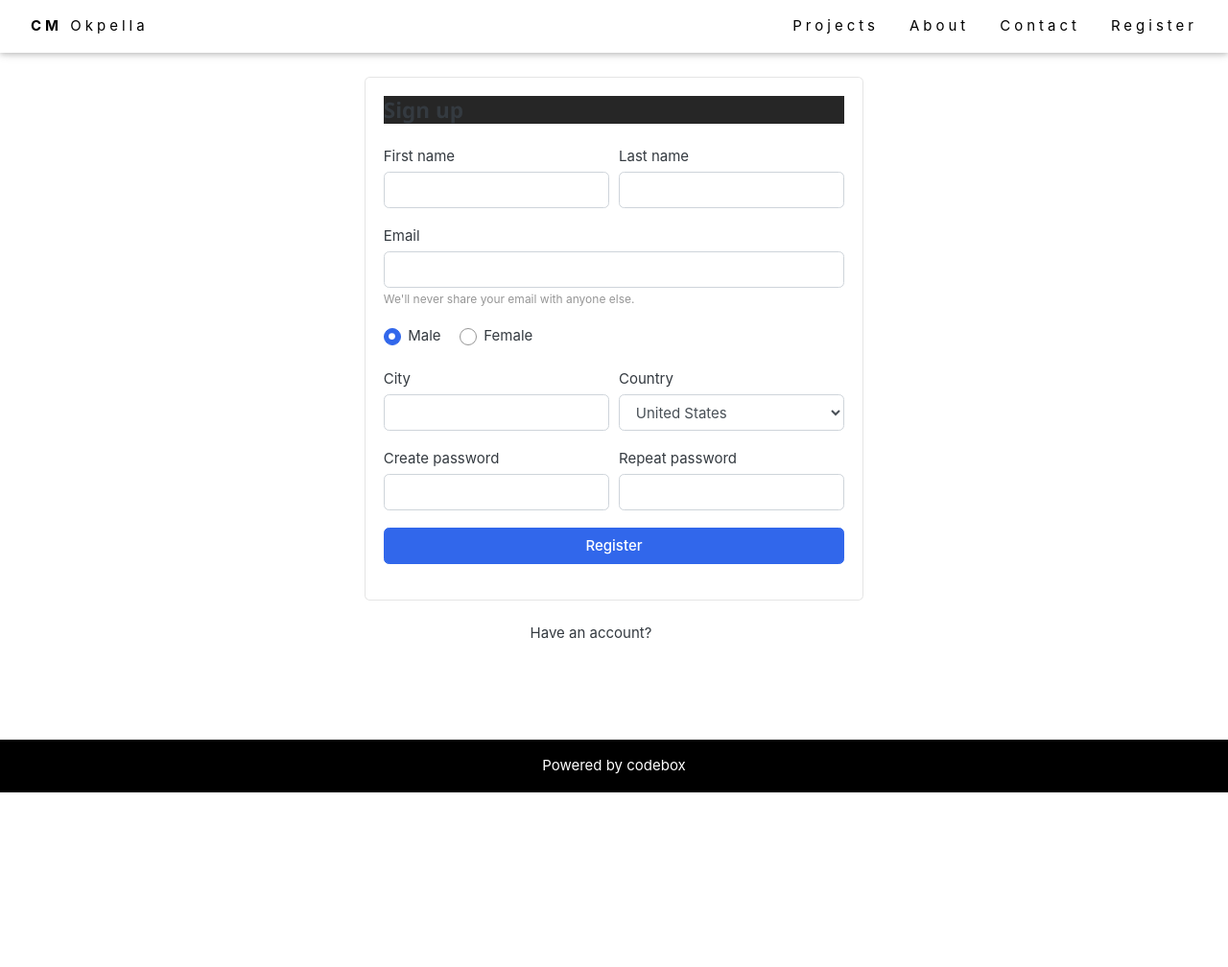
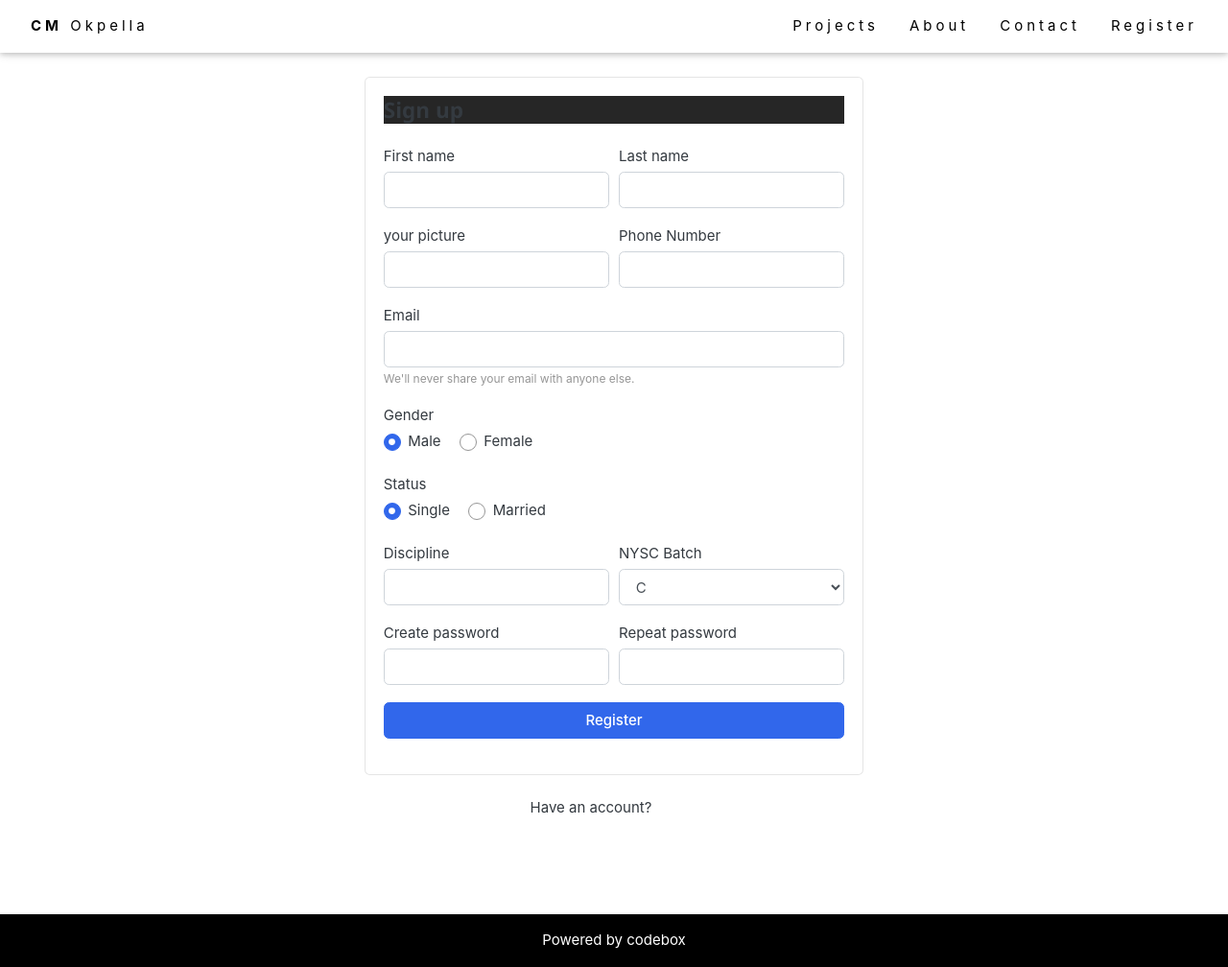
Before and after one commit to morelucks/okpellaCMs, a Django app: page /register/ in a window 1280 px wide. Shown: the whole page at 96% size. Before the commit the page ends 826 px from the top, so only its background shows below. Run offline with Django 4.2, Linux system fonts and the light colour scheme; some libraries are stand-ins or nearby versions; some web fonts are replaced.

Commit message:
register template fields

```diff
--- a/templates/register.html
+++ b/templates/register.html
@@ -22,12 +22,24 @@
                               <input type="text" class="form-control" placeholder="">
                         </div> <!-- form-group end.// -->
                     </div> <!-- form-row end.// -->
+                    <div class="form-row">
+                      <div class="col form-group">
+                          <label>your picture</label>
+                            <input type="text" class="form-control" placeholder="">
+                      </div> <!-- form-group end.// -->
+                      <div class="col form-group">
+                          <label>Phone Number</label>
+                            <input type="text" class="form-control" placeholder="">
+                      </div> <!-- form-group end.// -->
+                  </div> <!-- form-row end.// -->
+
                     <div class="form-group">
                         <label>Email</label>
                         <input type="email" class="form-control" placeholder="">
                         <small class="form-text text-muted">We'll never share your email with anyone else.</small>
                     </div> <!-- form-group end.// -->
                     <div class="form-group">
+                       <label>Gender</label><br>
                         <label class="custom-control custom-radio custom-control-inline">
                           <input class="custom-control-input" checked="" type="radio" name="gender" value="option1">
                           <span class="custom-control-label"> Male </span>
@@ -37,20 +49,32 @@
                           <span class="custom-control-label"> Female </span>
                         </label>
                     </div> <!-- form-group end.// -->
+                    <div class="form-group">
+                      <label>Status</label><br>
+                       <label class="custom-control custom-radio custom-control-inline">
+                         <input class="custom-control-input" checked="" type="radio" name="status" value="option1">
+                         <span class="custom-control-label"> Single </span>
+                       </label>
+                       <label class="custom-control custom-radio custom-control-inline">
+                         <input class="custom-control-input" type="radio" name="status" value="option2">
+                         <span class="custom-control-label"> Married</span>
+                       </label>
+                   </div> <!-- form-group end.// -->
                     <div class="form-row">
+
                         <div class="form-group col-md-6">
-                          <label>City</label>
-                          <input type="text" class="form-control">
+                          <label>Discipline</label>
+                          <input type="text" name="Discipline" class="form-control">
                         </div> <!-- form-group end.// -->
                         <div class="form-group col-md-6">
-                          <label>Country</label>
+                          <label>NYSC Batch</label>
                           <select id="inputState" class="form-control">
                             <option> Choose...</option>
-                              <option>Uzbekistan</option>
-                              <option>Russia</option>
-                              <option selected="">United States</option>
-                              <option>India</option>
-                              <option>Afganistan</option>
+                              <option>A</option>
+                              <option>B</option>
+                              <option selected="">C</option>
+                              <option>A2</option>
+                              <option>B2</option>
                           </select>
                         </div> <!-- form-group end.// -->
                     </div> <!-- form-row.// -->
```
